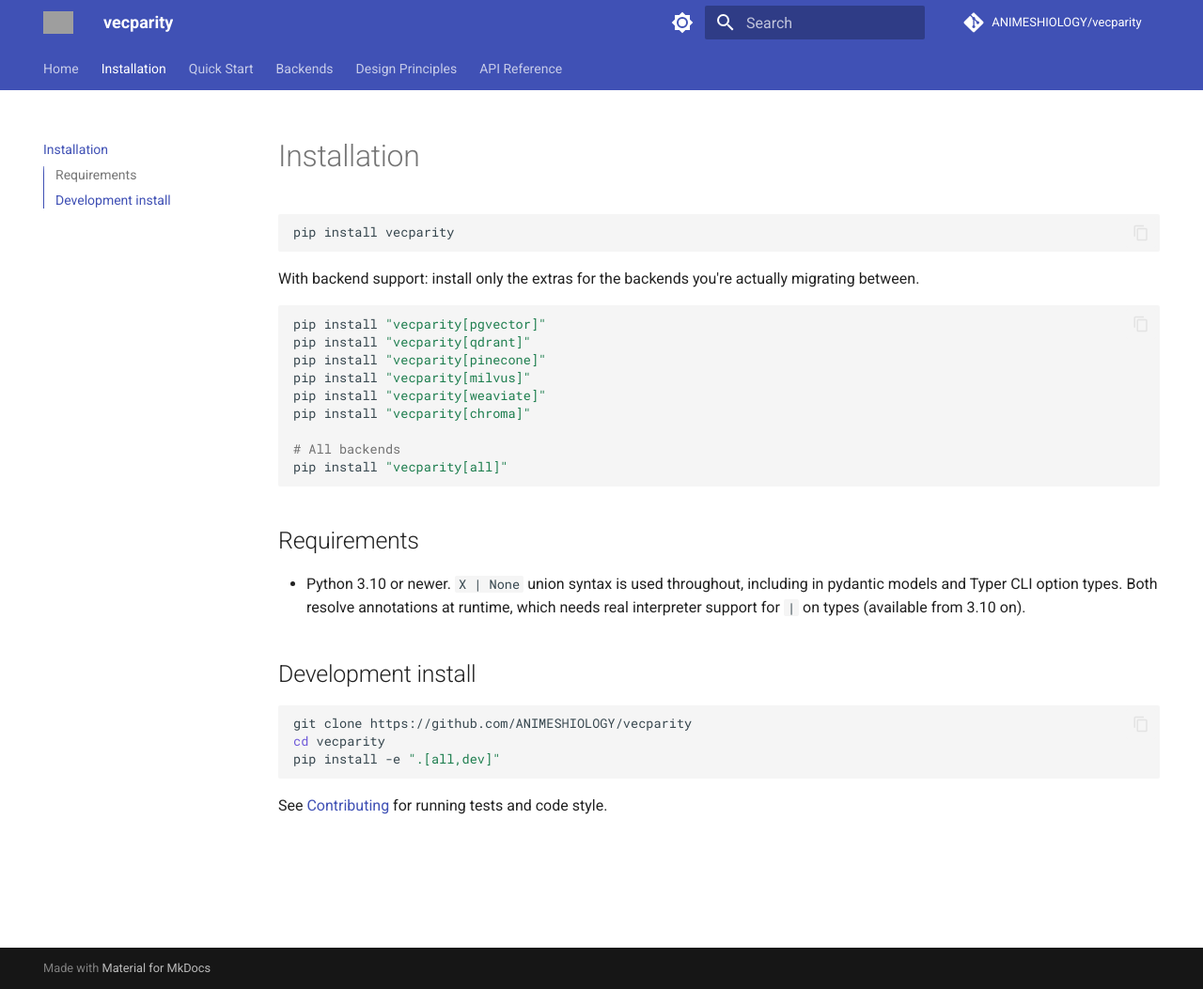
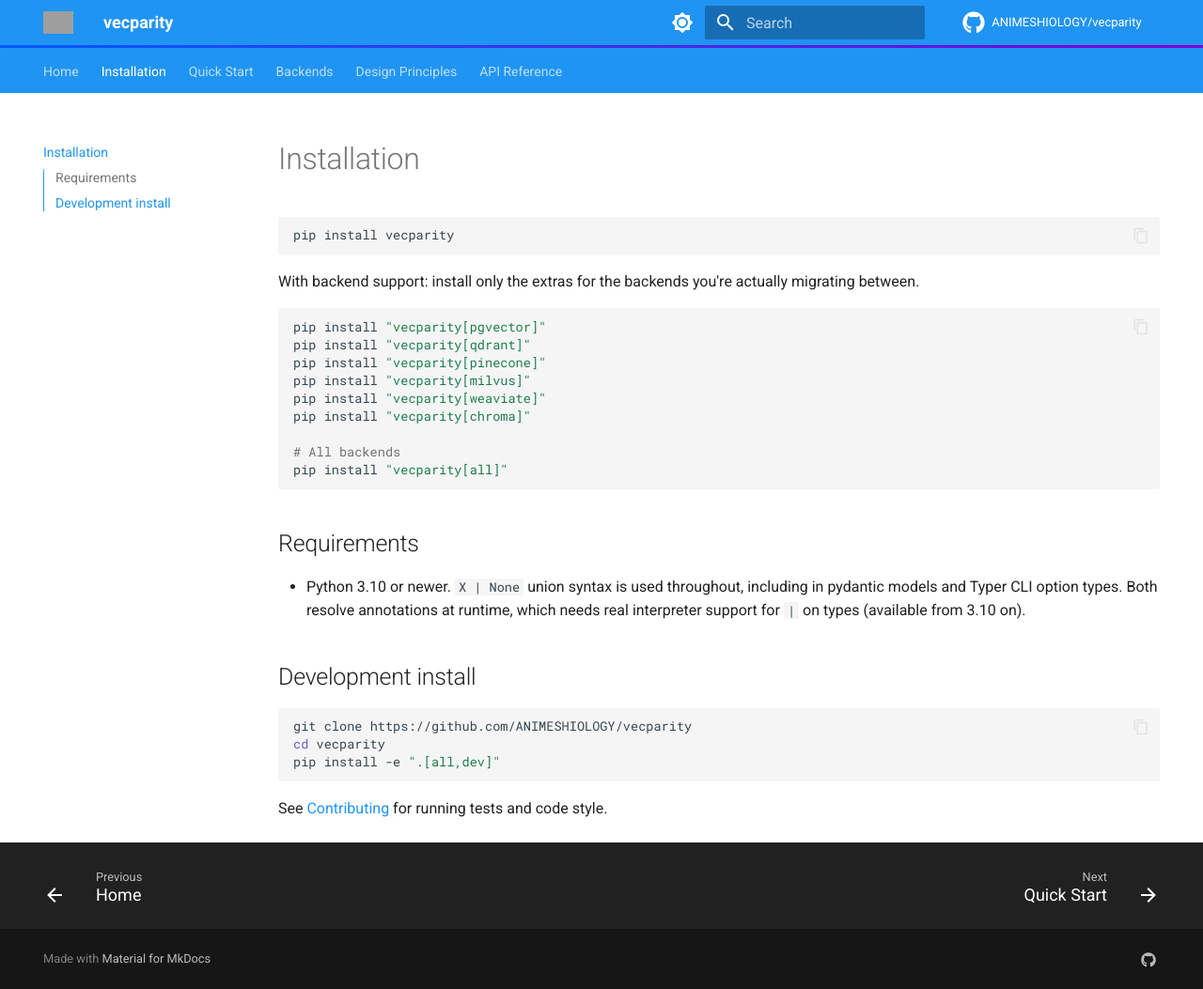
Before and after one commit to ANIMESHIOLOGY/vecparity, an MkDocs documentation site: the page built from docs/installation.md, in a window 1280 px wide and 1053 px high. Shown: the whole window at 94% size. Built offline with MkDocs 1.6.1 and Material for MkDocs 9.7.7, drawn with Linux system fonts in a browser that asks for light colours; comment, search, counter and statistics services are not loaded; grey boxes are pictures that could not be loaded.

Commit message:
Brand the docs site and add footer/nav features
Custom blue-to-purple palette sampled from the logo, applied via
mkdocs.yml palette + docs/stylesheets/extra.css. Added a GitHub icon
and social link, per-page footer navigation and back-to-top button,
search suggestions/highlighting, and last-updated dates via
mkdocs-git-revision-date-localized-plugin (needs full git history in
CI, so docs.yml now checks out with fetch-depth: 0).

Verified with mkdocs build --strict and by inspecting the built HTML
for the actual rendered palette, social link, and revision date output.

```diff
--- /dev/null
+++ b/docs/stylesheets/extra.css
@@ -0,0 +1,35 @@
+/* Brand colors sampled directly from logo/vecparity_logo.png. */
+
+:root {
+  --md-primary-fg-color: #005bfd;
+  --md-primary-fg-color--light: #3378ff;
+  --md-primary-fg-color--dark: #0047cc;
+  --md-accent-fg-color: #8000d6;
+  --md-accent-fg-color--transparent: #8000d61a;
+}
+
+[data-md-color-scheme="slate"] {
+  --md-primary-fg-color: #3378ff;
+  --md-accent-fg-color: #a855f7;
+  --md-accent-fg-color--transparent: #a855f71a;
+  --md-default-bg-color: #0a0a12;
+  --md-default-bg-color--light: #0a0a12cc;
+  --md-default-bg-color--lighter: #0a0a1299;
+  --md-default-bg-color--lightest: #0a0a1212;
+  --md-default-fg-color--lightest: #0a0a1212;
+}
+
+/* Thin brand gradient under the header, echoing the logo's blue-to-purple. */
+.md-header {
+  box-shadow: none;
+  border-bottom: 3px solid transparent;
+  border-image: linear-gradient(90deg, #005bfd, #8000d6) 1;
+}
+
+[data-md-color-scheme="slate"] .md-header {
+  border-image: linear-gradient(90deg, #3378ff, #a855f7) 1;
+}
+
+.md-tabs {
+  border-bottom: none;
+}
--- a/mkdocs.yml
+++ b/mkdocs.yml
@@ -8,16 +8,18 @@
   name: material
   logo: assets/vecparity_logo.png
   favicon: assets/vecparity_logo.png
+  icon:
+    repo: fontawesome/brands/github
   palette:
     - scheme: default
-      primary: indigo
-      accent: indigo
+      primary: blue
+      accent: purple
       toggle:
         icon: material/brightness-7
         name: Switch to dark mode
     - scheme: slate
-      primary: indigo
-      accent: indigo
+      primary: blue
+      accent: purple
       toggle:
         icon: material/brightness-4
         name: Switch to light mode
@@ -25,11 +27,28 @@
     - navigation.tabs
     - navigation.sections
     - navigation.expand
+    - navigation.top
+    - navigation.footer
     - toc.integrate
     - content.code.copy
+    - content.tooltips
+    - search.suggest
+    - search.highlight
+
+extra_css:
+  - stylesheets/extra.css
+
+extra:
+  social:
+    - icon: fontawesome/brands/github
+      link: https://github.com/ANIMESHIOLOGY/vecparity
+      name: vecparity on GitHub
 
 plugins:
   - search
+  - git-revision-date-localized:
+      type: date
+      enable_creation_date: false
   - mkdocstrings:
       handlers:
         python:
@@ -43,6 +62,12 @@
   - pymdownx.inlinehilite
   - pymdownx.snippets
   - pymdownx.superfences
+  - pymdownx.details
+  - pymdownx.tabbed:
+      alternate_style: true
+  - pymdownx.emoji:
+      emoji_index: !!python/name:material.extensions.emoji.twemoji
+      emoji_generator: !!python/name:material.extensions.emoji.to_svg
   - admonition
   - tables
 
--- a/pyproject.toml
+++ b/pyproject.toml
@@ -52,6 +52,7 @@
     "mkdocs>=1.5.0",
     "mkdocs-material>=9.0.0",
     "mkdocstrings[python]>=0.24.0",
+    "mkdocs-git-revision-date-localized-plugin>=1.2.0",
 ]
 all = [
     "vecparity[pgvector,qdrant,pinecone,milvus,weaviate,chroma]",
```
Also changed, not shown: 1 other file.
